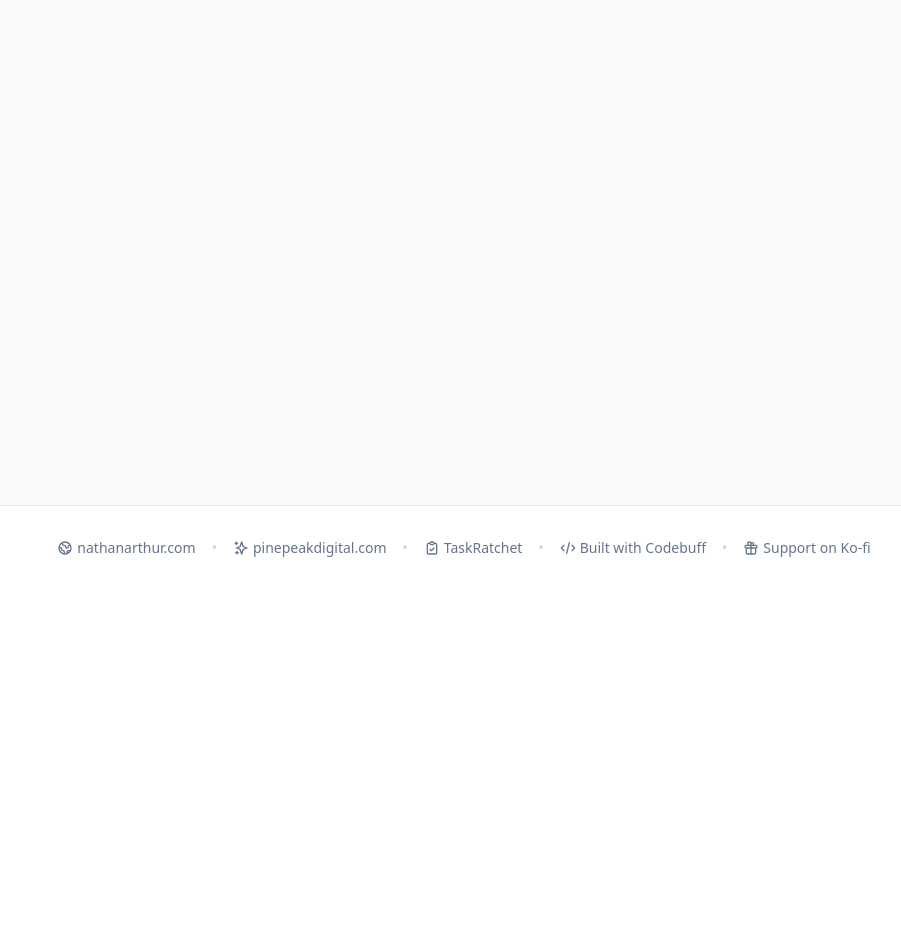
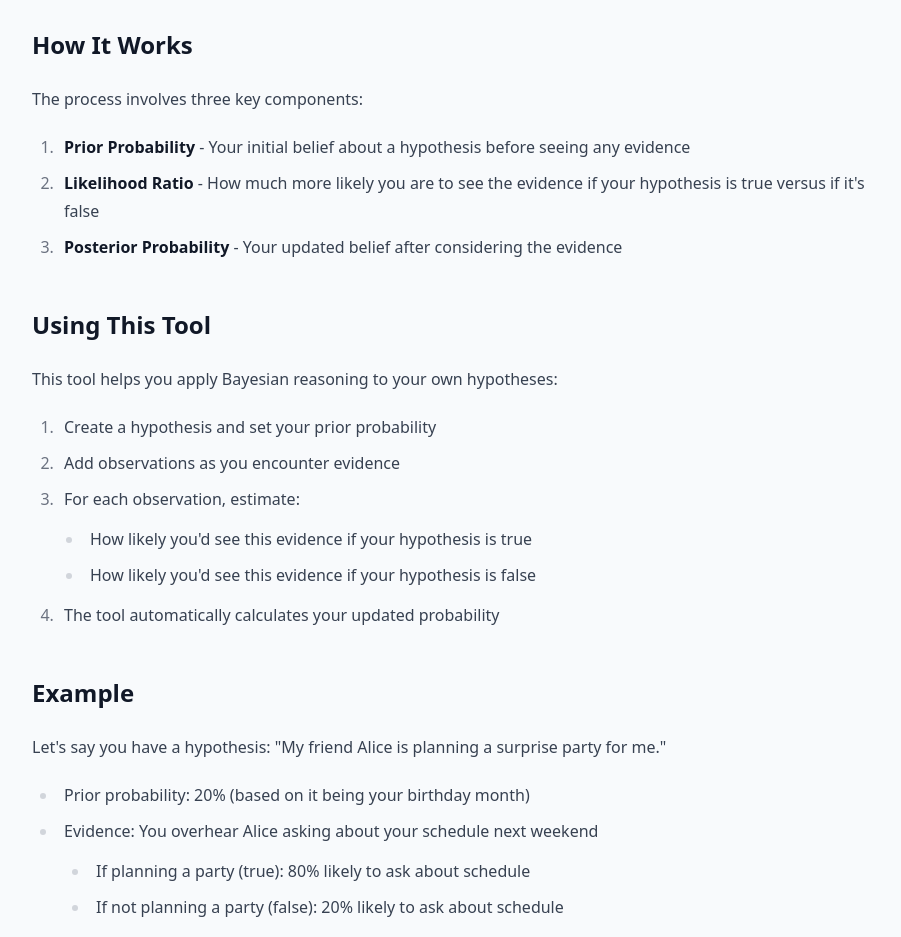
Before and after one commit to narthur/bayes, a SvelteKit app: page /learn in a window 1280 px wide. Before the commit this address had no page. Shown: the part 360-1297 px from the top of the page, without its empty margins (176-1077 px from the left). Before the commit the page ends 950 px from the top, so only its background shows below. Built offline with nearby package versions, Linux system fonts and the light colour scheme.

Commit message:
add learn page

```diff
--- a/src/routes/+page.svelte
+++ b/src/routes/+page.svelte
@@ -18,11 +18,10 @@
 					class="px-6 py-3 bg-indigo-600 text-white rounded-lg hover:bg-indigo-700 transition-colors font-medium"
 				>
 					Get Started
-				</button>
-				<a
-					href="#learn-more"
-					class="px-6 py-3 text-indigo-600 border border-indigo-200 rounded-lg hover:bg-indigo-50 transition-colors font-medium"
-				>
+				</button>					<a
+						href="/learn"
+						class="px-6 py-3 text-indigo-600 border border-indigo-200 rounded-lg hover:bg-indigo-50 transition-colors font-medium dark:text-indigo-400 dark:border-indigo-500 dark:hover:bg-slate-800"
+					>
 					Learn More
 				</a>
 			</div>
--- /dev/null
+++ b/src/routes/learn/+page.svelte
@@ -0,0 +1,87 @@
+<script lang="ts">
+</script>
+
+<main class="bg-slate-50 dark:bg-slate-900 py-16">
+	<div class="max-w-4xl mx-auto px-4">
+		<h1 class="text-4xl font-serif text-slate-800 dark:text-slate-100 mb-8">Learn About Bayesian Inference</h1>
+
+		<div class="prose dark:prose-invert max-w-none">
+			<h2>What is Bayesian Inference?</h2>
+			<p>
+				Bayesian inference is a method of statistical inference that allows you to update your beliefs
+				about a hypothesis as you gather new evidence. It's based on Bayes' theorem, which provides a
+				mathematical framework for combining prior beliefs with new evidence.
+			</p>
+
+			<h2>How It Works</h2>
+			<p>
+				The process involves three key components:
+			</p>
+			<ol>
+				<li>
+					<strong>Prior Probability</strong> - Your initial belief about a hypothesis before seeing
+					any evidence
+				</li>
+				<li>
+					<strong>Likelihood Ratio</strong> - How much more likely you are to see the evidence if
+					your hypothesis is true versus if it's false
+				</li>
+				<li>
+					<strong>Posterior Probability</strong> - Your updated belief after considering the
+					evidence
+				</li>
+			</ol>
+
+			<h2>Using This Tool</h2>
+			<p>
+				This tool helps you apply Bayesian reasoning to your own hypotheses:
+			</p>
+			<ol>
+				<li>Create a hypothesis and set your prior probability</li>
+				<li>Add observations as you encounter evidence</li>
+				<li>For each observation, estimate:</li>
+				<ul>
+					<li>How likely you'd see this evidence if your hypothesis is true</li>
+					<li>How likely you'd see this evidence if your hypothesis is false</li>
+				</ul>
+				<li>The tool automatically calculates your updated probability</li>
+			</ol>
+
+			<h2>Example</h2>
+			<p>
+				Let's say you have a hypothesis: "My friend Alice is planning a surprise party for me."
+			</p>
+			<ul>
+				<li>Prior probability: 20% (based on it being your birthday month)</li>
+				<li>
+					Evidence: You overhear Alice asking about your schedule next weekend
+					<ul>
+						<li>If planning a party (true): 80% likely to ask about schedule</li>
+						<li>If not planning a party (false): 20% likely to ask about schedule</li>
+					</ul>
+				</li>
+				<li>
+					The tool would calculate your new probability, showing how this evidence should affect
+					your belief
+				</li>
+			</ul>
+
+			<h2>Tips for Good Bayesian Reasoning</h2>
+			<ul>
+				<li>Be explicit about your assumptions in the prior probability</li>
+				<li>Consider alternative explanations when estimating likelihoods</li>
+				<li>Update gradually as evidence accumulates</li>
+				<li>Document your reasoning to review and improve over time</li>
+			</ul>
+
+			<div class="mt-12 flex justify-center">
+				<a
+					href="/hypotheses"
+					class="px-6 py-3 bg-indigo-600 text-white rounded-lg hover:bg-indigo-700 transition-colors font-medium"
+				>
+					Start Using the Tool
+				</a>
+			</div>
+		</div>
+	</div>
+</main>
```
Also changed, not shown: 1 other file (tests, documents, lock files or other folders).
